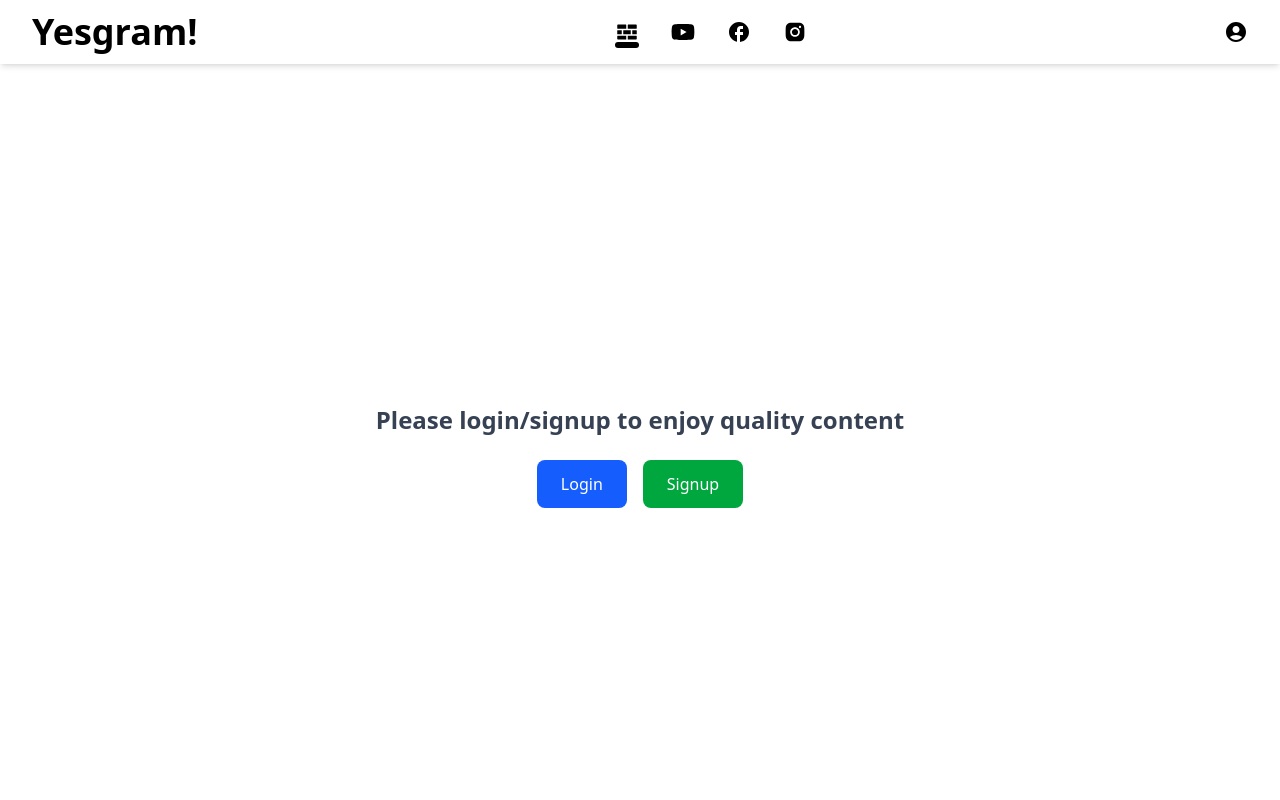
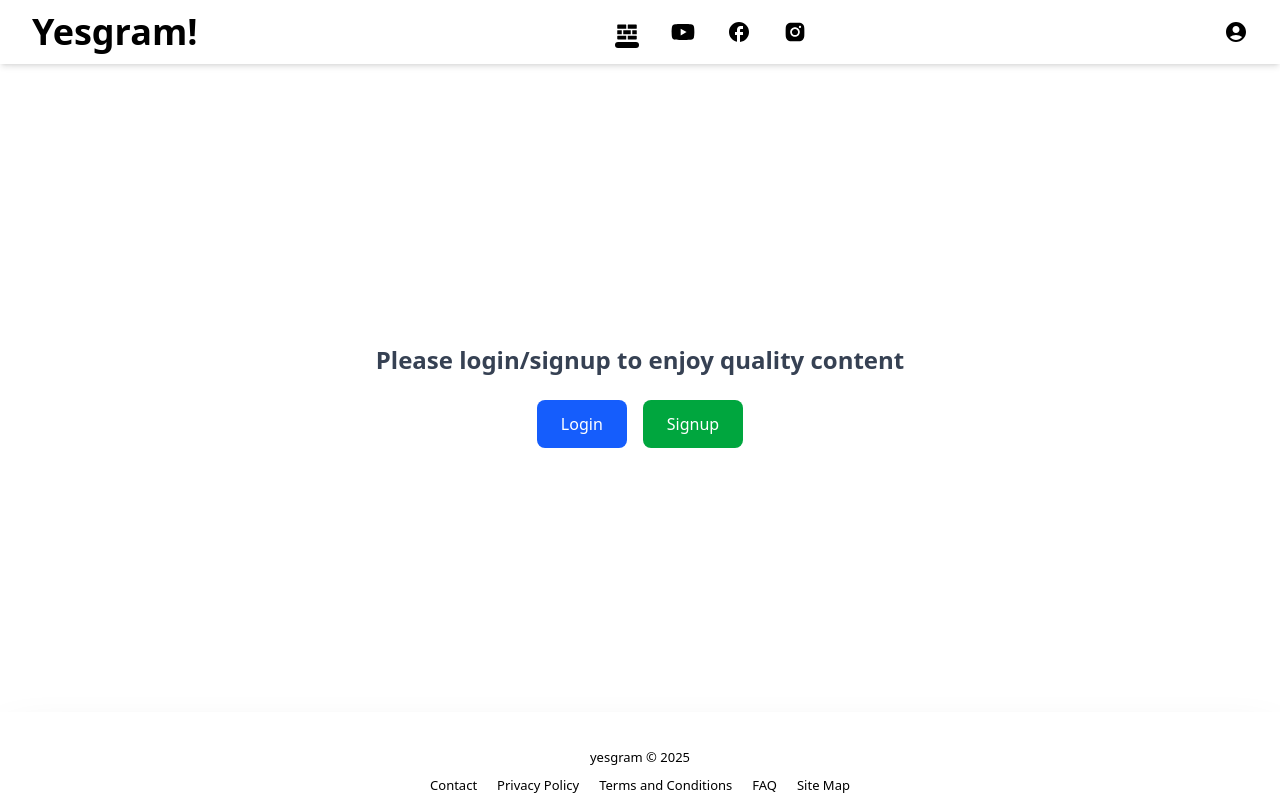
Before and after one commit to Zilan-Hasnath-Lithon/Yesgram-frontend, a React (Vite) app: page / in a window 1280 px wide. Shown: the top 800 px of the page. Built offline with nearby package versions, Linux system fonts and the light colour scheme.

Commit message:
Home.jsx

```diff
--- a/src/pages/Home.jsx
+++ b/src/pages/Home.jsx
@@ -46,7 +46,7 @@ const Home = () => {
     return (
         <>
             <Header />
-            <div className="p-8 min-h-[84vh] flex flex-col items-center justify-center mt-[120px]">
+            <div className=" min-h-[84vh] flex flex-col items-center justify-center pt-[120px]">
                 {!user ? (
                     <div className="text-center space-y-6">
                         <p className="text-2xl font-semibold text-gray-700">
```
